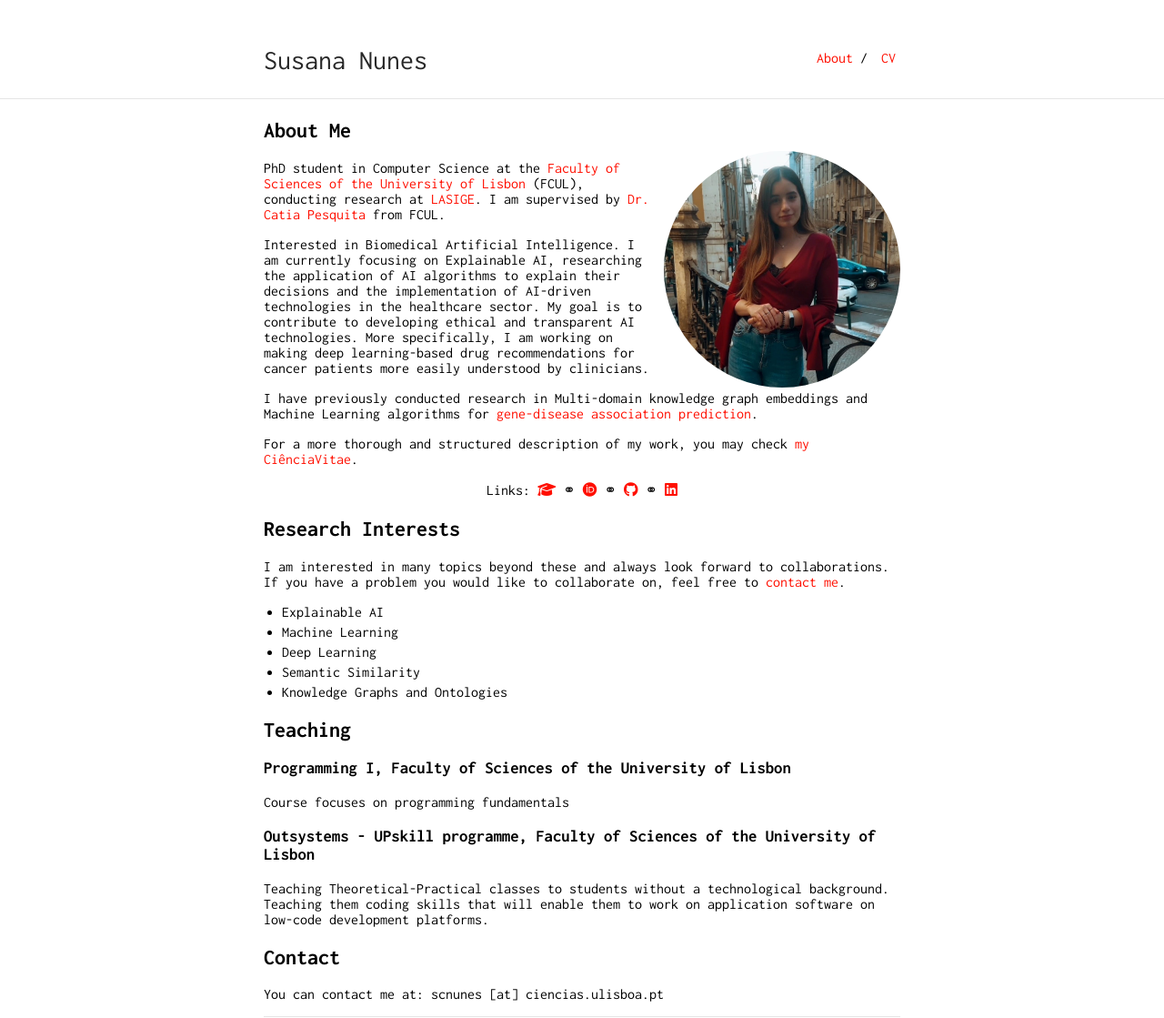
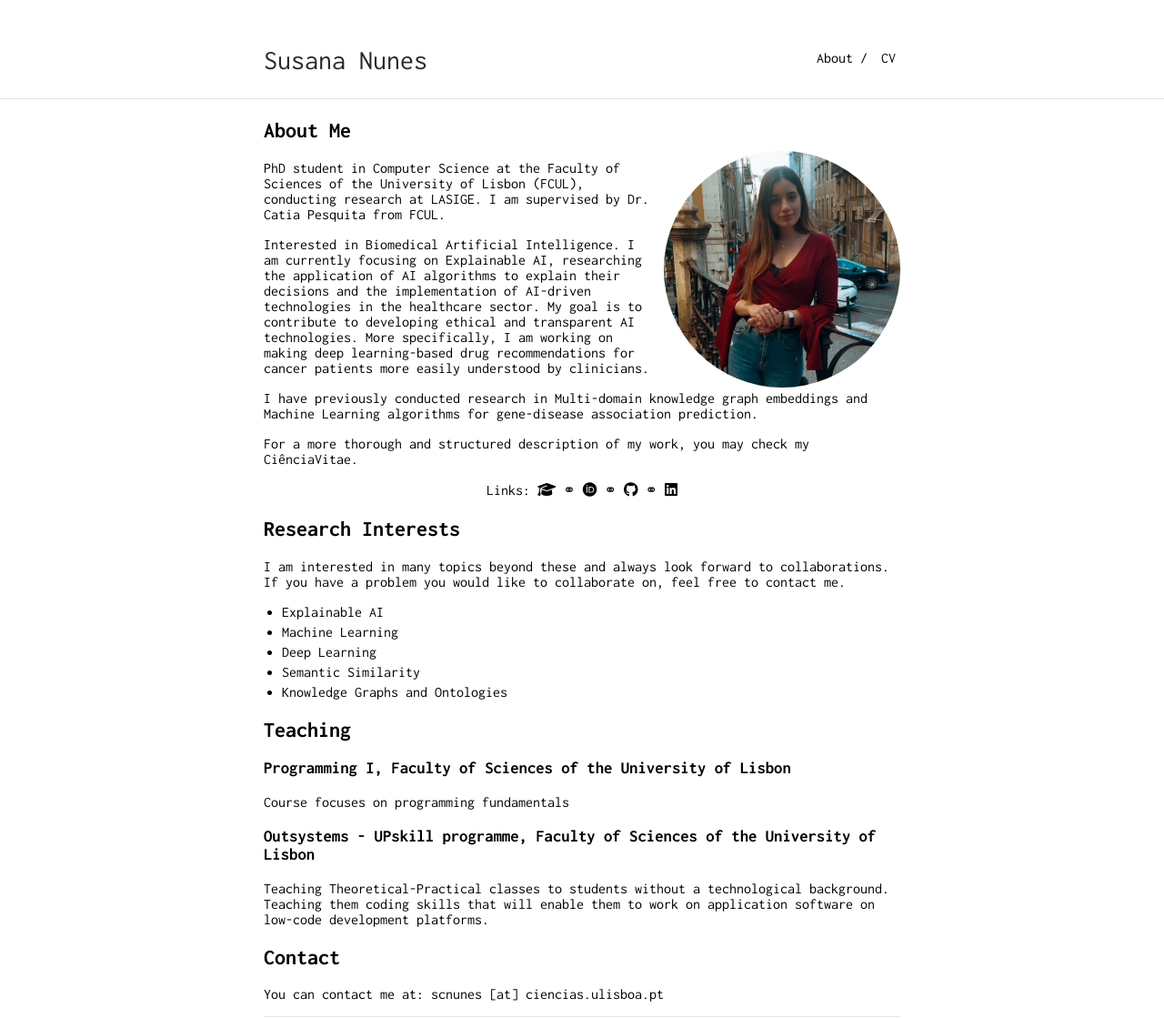
Before and after one commit to SusanaPNunes/susanapnunes.github.io, a Jekyll site: the page built from index.md, in a window 1280 px wide. Shown: the whole page at 91% size. Built offline with Jekyll 4.4.1, drawn with Linux system fonts in a browser that asks for light colours; nearby versions of some CDN libraries.

Commit message:
Update _style.scss

```diff
--- a/_sass/_style.scss
+++ b/_sass/_style.scss
@@ -16,7 +16,7 @@ body {
 }
 a {
     text-decoration: none;
-    color: $accent;
+    color: rgba(0.8, 0.8, 1.0);
 }
 a:hover {
     text-decoration: underline;
```
